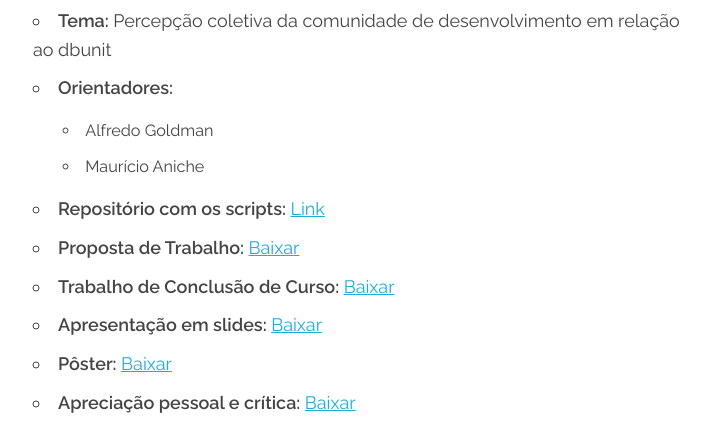
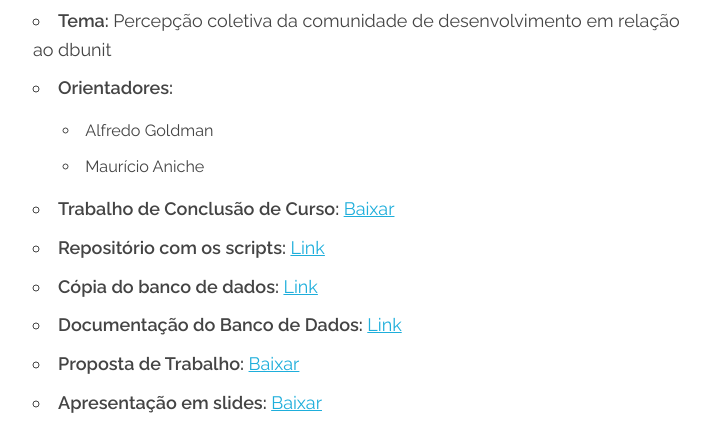
Before and after one commit to Dhinihan/TCC, a website: page www/index.html in a window 1280 px wide. Shown: the part 152-577 px from the top of the page, without its empty margins (282-996 px from the left). Drawn offline with nearby package versions, Linux system fonts and the light colour scheme.

Commit message:
Versão de entrega

```diff
--- a/www/index.html
+++ b/www/index.html
@@ -35,9 +35,11 @@
                 <li>Maurício Aniche</li>
             </ul>
         </li>
+        <li><strong>Trabalho de Conclusão de Curso: </strong> <a href="data/trabalho.pdf">Baixar</a></li>
         <li><strong>Repositório com os scripts: </strong> <a href="https://github.com/Dhinihan/TCC">Link</a></li>
+        <li><strong>Cópia do banco de dados: </strong> <a href="https://github.com/Dhinihan/TCC/tree/master/backup">Link</a></li>
+        <li><strong>Documentação do Banco de Dados: </strong> <a href="https://github.com/Dhinihan/TCC#banco-de-dados">Link</a></li>
         <li><strong>Proposta de Trabalho: </strong> <a href="data/proposta.pdf">Baixar</a></li>
-        <li><strong>Trabalho de Conclusão de Curso: </strong> <a href="data/trabalho.pdf">Baixar</a></li>
         <li><strong>Apresentação em slides: </strong> <a href="data/apresentacao.pdf">Baixar</a></li>
         <li><strong>Pôster: </strong> <a href="data/dbunit.pdf">Baixar</a> </li>
         <li><strong>Apreciação pessoal e crítica: </strong> <a href="data/apreciacao.pdf">Baixar</a></li>
```
Also changed, not shown: 1 other file.
